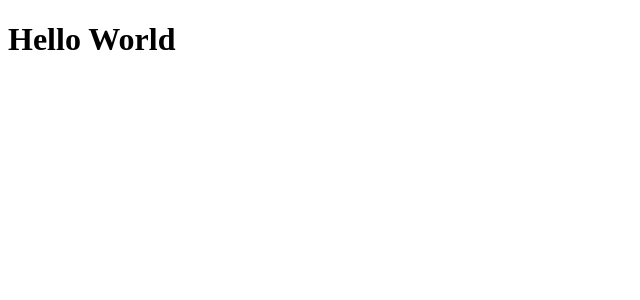
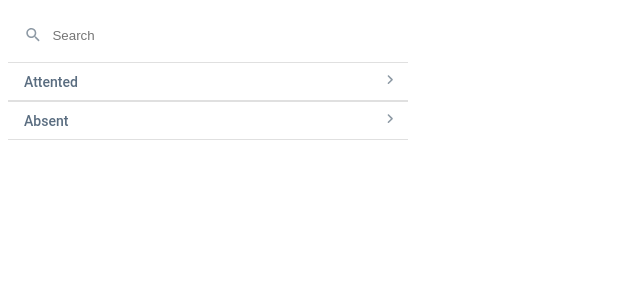
Before and after one commit to JoaoSousaJS/storybook-components, a React (Vite) app: page / in a window 1280 px wide. Shown: the top 300 px of the page, without its empty margins (0-640 px from the left). Built offline with nearby package versions, Linux system fonts and the light colour scheme.

Commit message:
feat: render search list page

```diff
--- a/src/App.tsx
+++ b/src/App.tsx
@@ -1,12 +1,7 @@
+import ContactListPage from "./pages/ContactListPage";
+
 function App() {
-
-  return (
-    <>
-    <div>
-      <h1>Hello World</h1>
-    </div>
-    </>
-  )
+  return <ContactListPage />
 }
 
 export default App
--- /dev/null
+++ b/src/pages/ContactListPage.tsx
@@ -0,0 +1,31 @@
+import { useState } from "react";
+import SearchField from "../components/SearchField/SearchField";
+import SectionAccordion from "../components/SectionAccordion/SectionAccordion";
+import ContactSection from "../components/ContactSection/ContactSection";
+import { useGetContactList } from "../hooks/getContactListHook";
+import { filterContactByStatus } from "../components/utils/filterContactByStatus";
+
+
+export default function ContactListPage() {
+  const { contactList } = useGetContactList();
+  const [search, setSearch] = useState("");
+  const filteredContactList = contactList.filter((contact) => contact.name.toLowerCase().includes(search.toLowerCase()));
+
+  const [isAttentedOpen, setIsAttentedOpen] = useState(false);
+  const [isAbsentOpen, setIsAbsentOpen] = useState(false);
+
+  const attentedContactList = filterContactByStatus(filteredContactList, "Attented");
+  const absentContactList = filterContactByStatus(filteredContactList, "Absent");
+
+  return (
+    <>
+      <SearchField placeholder="Search" onChange={(e) => setSearch(e.target.value)} />
+      <SectionAccordion title="Attented" isOpen={isAttentedOpen} onOpen={() => setIsAttentedOpen(true)} onClose={() => setIsAttentedOpen(false)}>
+        <ContactSection contacts={attentedContactList} />
+      </SectionAccordion>
+      <SectionAccordion title="Absent" isOpen={isAbsentOpen} onOpen={() => setIsAbsentOpen(true)} onClose={() => setIsAbsentOpen(false)}>
+        <ContactSection contacts={absentContactList} />
+      </SectionAccordion>
+    </>
+  );
+}
```
Also changed, not shown: 1 other file (tests, documents, lock files or other folders).
